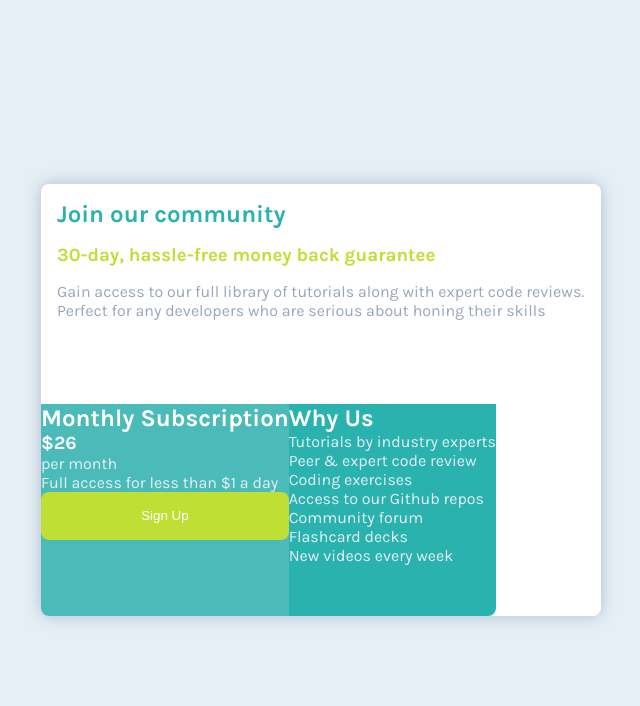
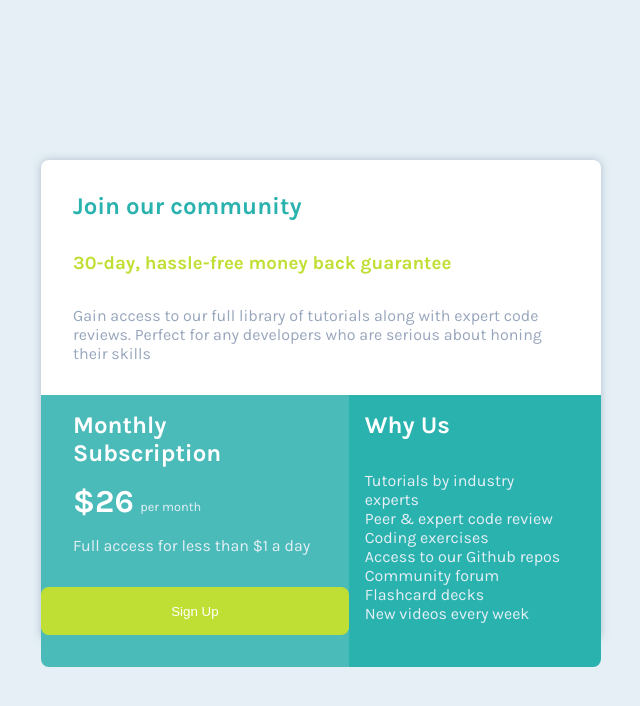
Before and after one commit to Ferain93/single-price, a plain HTML site: page index.html in a window 1280 px wide. Shown: the whole page, without its empty margins (319-959 px from the left). Drawn offline with Linux system fonts and the light colour scheme.

Commit message:
fix: display, padding and margin

```diff
--- a/index.html
+++ b/index.html
@@ -21,7 +21,9 @@
                 <section class="content-item">
                     <article class="content-subscription">
                         <h2 class="subscription__title">Monthly Subscription</h2>
-                        <h3 class="subscription__price">$26</h3><div class="subscription__time">per month</div>
+                        <div class="div-price">
+                            <h3 class="subscription__price">$26</h3><div class="subscription__time">per month</div>
+                        </div>
                         <p class="subscription__description">Full access for less than $1 a day</p>
                         <button class="button">Sign Up</button>
                     </article>
--- a/style.css
+++ b/style.css
@@ -42,54 +42,76 @@ body {
 
 .main {
     background: var(--colorWhite);
-    box-shadow: 0 0 15px hsla(217, 22%, 67%, 0.685);
-    border-radius: 8px;
+    box-shadow: 0 0 0.5rem hsla(217, 22%, 67%, 0.685);
+    border-radius: 0.5rem;
     display: grid;
     margin: 2.5rem 2.5rem;
     gap: 2rem;
     width: 35rem;
-    height: 27rem;
+    height: 30rem;
 }
 
 .content__title {
     color: var(--colorCyan);
-    padding: 1rem 1rem 0rem 1rem;
+    padding: 2rem 2rem 0rem 2rem;
 }
 
 .content__details {
     color: var(--colorBrightyellow);
-    padding: 1rem 1rem 0rem 1rem;
+    padding: 2rem 2rem 0rem 2rem;
 }
 
 .content__description {
     color: var(--colorGrayishblue);
-    padding: 1rem 1rem 0rem 1rem;
+    padding: 2rem 2rem 0rem 2rem;
 }
 
 .content-item {
     color: var(--colorWhite);
     display: flex;
-    flex-wrap: wrap;
+    flex-direction: row;
+    flex-grow: 1;
     gap: 0rem;
 }
 
 .content-subscription {
     background: var(--colorCyanO);
-    border-bottom-left-radius: 8px;
+    border-bottom-left-radius: 0.5rem;
+}
+
+.subscription__title {
+    padding: 1rem 2rem 0rem 2rem;
+}
+
+.div-price {
+    display: flex;
+    flex-direction: row;
+    flex-grow: 1;
+    gap: 0.1rem;
+}
+
+.subscription__price {
+    padding: 1rem 0.3rem 0rem 2rem;
+    font-size: 2rem;
 }
 
 .subscription__time {
     color: var(--colorLightgray);
+    font-size: 0.8rem;
+    padding: 2rem 0rem 0rem 0rem;
 }
 
 .subscription__description {
     color: var(--colorLightgray);
+    padding: 1rem 2rem 2rem 2rem;
 }
 
 .button {
     background: var(--colorBrightyellow);
     color: var(--colorWhite);
-    border-radius: 8px;
+    padding: 1rem 1rem 1rem 1rem;
+    margin-bottom: 2rem;
+    border-radius: 0.5rem;
     border: none;
     width: 100%;
     height: 3rem;
@@ -97,18 +119,23 @@ body {
 
 .content-reason {
     background: var(--colorCyan);
-    border-bottom-right-radius: 8px;
+    border-bottom-right-radius: 0.5rem;
+}
+
+.content-reason__title {
+    padding: 1rem 2rem 1rem 1rem;
 }
 
 .content-reason__list {
     list-style: none;
+    padding: 1rem 2rem 1rem 1rem;
 }
 .content-reason__list a {
     color: var(--colorLightgray);
     text-decoration: none;
 }
 
-@media(max-width:25rem) {
+@media(max-width:23.5rem) {
     .content-item {
         display: flex;
         flex-direction: column;
```
